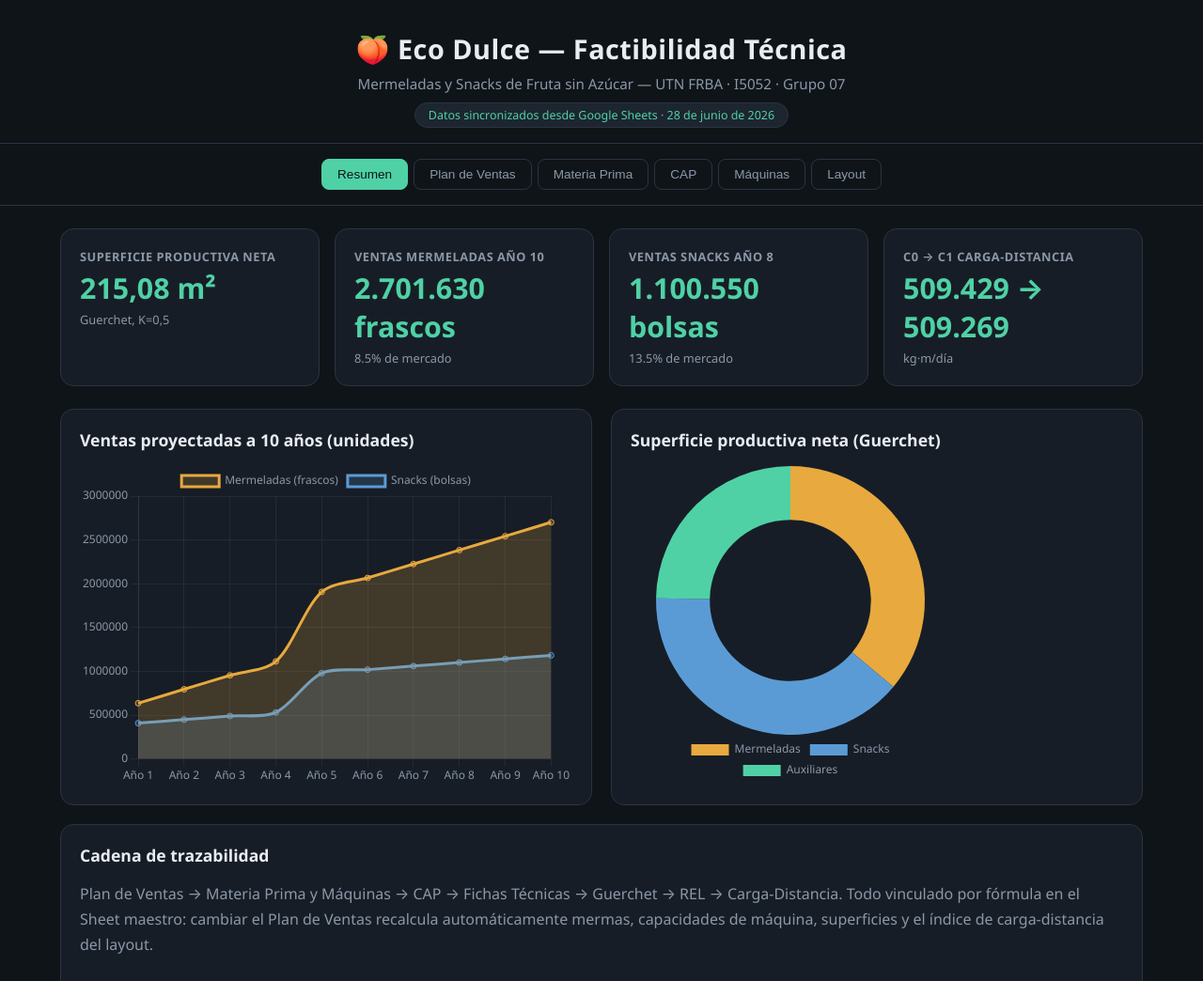
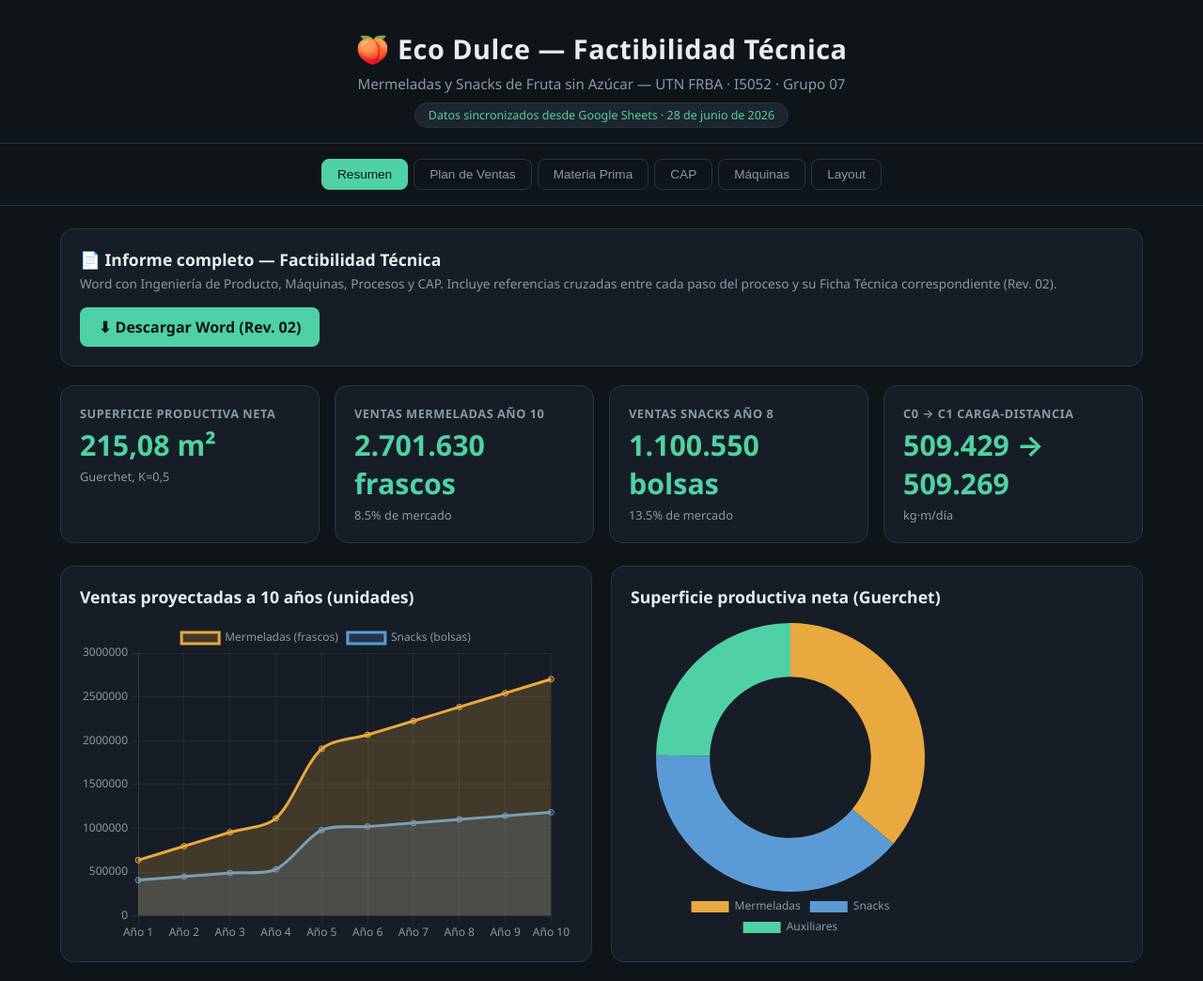
Before and after one commit to coordinacionsgi-prog/ecodulce-dashboard, a plain HTML site: page index.html in a window 1280 px wide. Shown: the top 1044 px of the page at 94% size. Drawn offline with nearby package versions, Linux system fonts and the light colour scheme.

Commit message:
Agrega informe completo (Word Rev.02 con referencias cruzadas a fichas técnicas) y botón de descarga en el dashboard

```diff
--- a/index.html
+++ b/index.html
@@ -67,6 +67,19 @@
 <main>
 
 <section id="resumen" class="active">
+  <div class="panel" style="display:flex;align-items:center;justify-content:space-between;gap:16px;flex-wrap:wrap;">
+    <div>
+      <h2 style="margin-bottom:4px">📄 Informe completo — Factibilidad Técnica</h2>
+      <p style="color:var(--muted);margin:0;font-size:.85rem">
+        Word con Ingeniería de Producto, Máquinas, Procesos y CAP. Incluye referencias cruzadas entre
+        cada paso del proceso y su Ficha Técnica correspondiente (Rev. 02).
+      </p>
+    </div>
+    <a href="informe/Eco_Dulce_Factibilidad_Tecnica_REV02.docx" download
+       style="background:var(--accent);color:#0f1419;padding:10px 20px;border-radius:8px;font-weight:600;text-decoration:none;white-space:nowrap;">
+      ⬇ Descargar Word (Rev. 02)
+    </a>
+  </div>
   <div class="grid" id="kpi-grid"></div>
   <div class="two-col">
     <div class="panel">
```
Also changed, not shown: 1 other file.
